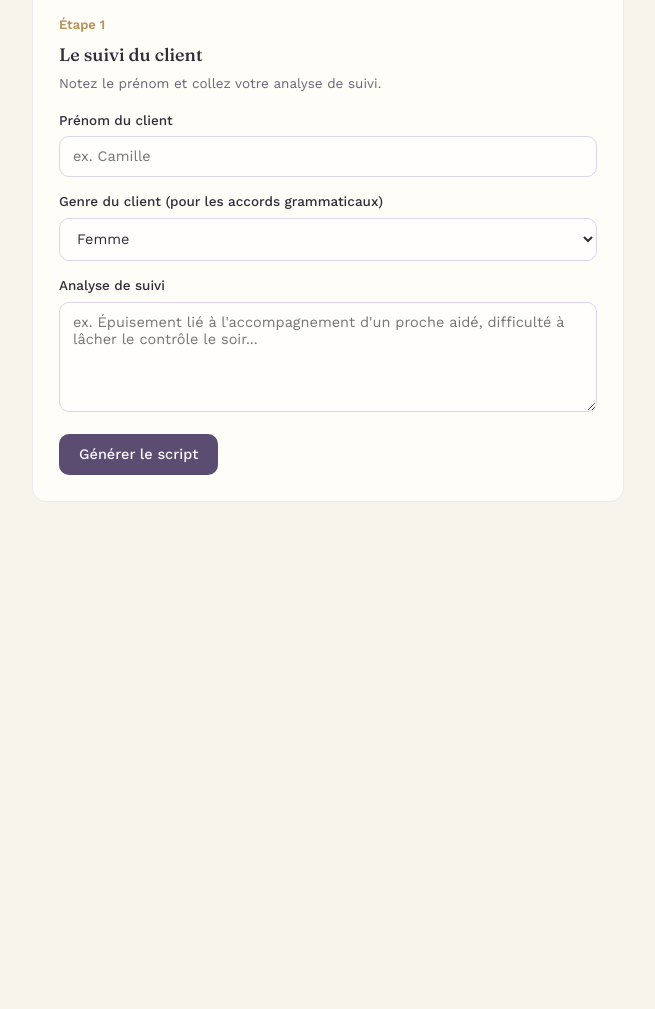
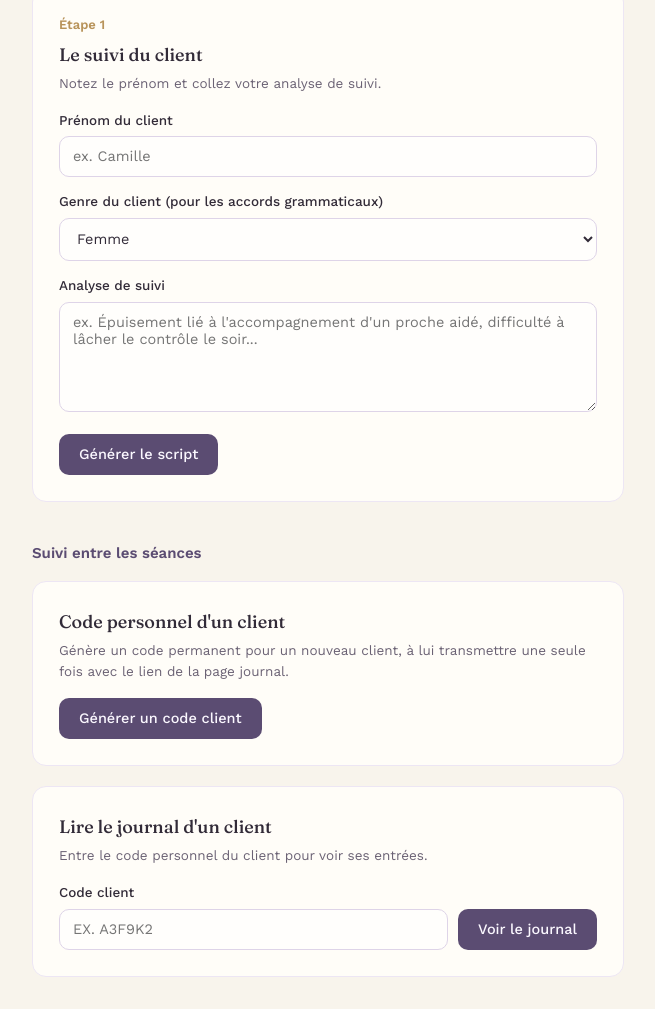
Before and after one commit to sophiebel69100-bit/autohypnose-app, a website: page praticienne.html in a window 1280 px wide. Shown: the part 303-1312 px from the top of the page, without its empty margins (312-967 px from the left). Before the commit the page ends 905 px from the top, so only its background shows below. Drawn offline with nearby package versions, Linux system fonts and the light colour scheme.

Commit message:
Update praticienne.html

```diff
--- a/praticienne.html
+++ b/praticienne.html
@@ -37,6 +37,7 @@
   .breath.actif { animation-duration: 4.5s; }
   .hero h1 { font-size: 26px; color: var(--lavande-fonce); }
   .hero p { color: var(--texte-doux); font-size: 15px; margin-top: 8px; }
+  .section-title { font-size: 15px; font-weight: 600; color: var(--lavande-fonce); margin: 40px 0 16px; }
   .card { background: var(--panel); border: 1px solid #EDE6F4; border-radius: var(--radius); padding: 26px; margin-bottom: 20px; }
   .step-label { font-size: 13px; color: var(--or); font-weight: 600; margin-bottom: 6px; }
   .card h3 { font-size: 18px; margin-bottom: 4px; }
@@ -50,10 +51,12 @@
   textarea.notes { min-height: 110px; }
   textarea.script { min-height: 220px; line-height: 1.6; }
   .field { margin-bottom: 14px; }
+  .row2 { display: flex; gap: 10px; align-items: flex-end; }
+  .row2 .field { flex: 1; margin-bottom: 0; }
   button.primary {
     background: var(--lavande-fonce); color: #FBF8FF; border: none; border-radius: 10px;
     padding: 12px 20px; font-family: 'Work Sans', sans-serif; font-size: 14.5px; font-weight: 500; cursor: pointer;
-    transition: background 0.15s ease;
+    transition: background 0.15s ease; white-space: nowrap;
   }
   button.primary:hover:not(:disabled) { background: var(--lavande); }
   button.primary:disabled { background: #C9C0D4; cursor: not-allowed; }
@@ -72,6 +75,16 @@
     border-top-color: #fff; border-radius: 50%; animation: spin 0.7s linear infinite; margin-right: 8px; vertical-align: -2px;
   }
   @keyframes spin { to { transform: rotate(360deg); } }
+  .entry {
+    border-bottom: 1px solid #EDE6F4; padding: 14px 0;
+  }
+  .entry:last-child { border-bottom: none; }
+  .entry-date { font-size: 12px; color: var(--texte-doux); margin-bottom: 4px; }
+  .entry-text { font-size: 14.5px; white-space: pre-wrap; }
+  .code-genere {
+    font-family: 'Fraunces', serif; font-size: 22px; color: var(--lavande-fonce); letter-spacing: 2px;
+    background: var(--lavande-pale); border-radius: 10px; padding: 10px 16px; text-align: center; margin-top: 10px;
+  }
 </style>
 </head>
 <body>
@@ -129,6 +142,32 @@
       <div class="code" id="shareCode"></div>
       <button class="ghost" onclick="nouvelleSeance()">Préparer une nouvelle séance</button>
     </div>
+  </div>
+
+  <div class="section-title">Suivi entre les séances</div>
+
+  <div class="card">
+    <h3>Code personnel d'un client</h3>
+    <div class="desc">Génère un code permanent pour un nouveau client, à lui transmettre une seule fois avec le lien de la page journal.</div>
+    <button class="primary" onclick="genererCodeClient()">Générer un code client</button>
+    <div id="codeClientResult" style="display:none">
+      <div class="code-genere" id="codeClientAffiche"></div>
+      <div class="desc" style="margin-top:10px;margin-bottom:0">Transmets ce code avec le lien de la page journal (celle en `/journal.html` sur ce même site).</div>
+    </div>
+  </div>
+
+  <div class="card">
+    <h3>Lire le journal d'un client</h3>
+    <div class="desc">Entre le code personnel du client pour voir ses entrées.</div>
+    <div class="row2">
+      <div class="field">
+        <label for="journalCode">Code client</label>
+        <input type="text" id="journalCode" placeholder="ex. A3F9K2" style="text-transform:uppercase">
+      </div>
+      <button class="primary" onclick="chargerJournal()" id="btnJournal">Voir le journal</button>
+    </div>
+    <div id="journalError"></div>
+    <div id="journalEntries"></div>
   </div>
 
 </div>
@@ -294,6 +333,44 @@ function nouvelleSeance() {
   window.currentAudio = null;
   window.scrollTo({ top: 0, behavior: 'smooth' });
 }
+
+function genererCodeClient() {
+  const code = genererCode();
+  document.getElementById('codeClientAffiche').textContent = code;
+  document.getElementById('codeClientResult').style.display = 'block';
+}
+
+async function chargerJournal() {
+  const btn = document.getElementById('btnJournal');
+  const code = document.getElementById('journalCode').value.trim().toUpperCase();
+  showError('journalError', '');
+  document.getElementById('journalEntries').innerHTML = '';
+  if (!code) { showError('journalError', 'Entrez un code client.'); return; }
+
+  btn.disabled = true;
+  btn.innerHTML = '<span class="spinner"></span>Chargement...';
+  try {
+    const res = await fetch('/.netlify/functions/get-journal?code=' + encodeURIComponent(code));
+    const data = await res.json();
+    if (!res.ok) throw new Error(data.error || 'Erreur inconnue');
+
+    if (!data.entries || data.entries.length === 0) {
+      document.getElementById('journalEntries').innerHTML = '<div class="desc" style="margin-top:14px">Aucune entrée pour ce code pour le moment.</div>';
+    } else {
+      const html = data.entries.slice().reverse().map(entry => {
+        const d = new Date(entry.date);
+        const dateStr = d.toLocaleDateString('fr-FR', { day: 'numeric', month: 'long', year: 'numeric', hour: '2-digit', minute: '2-digit' });
+        return `<div class="entry"><div class="entry-date">${dateStr}</div><div class="entry-text">${entry.text.replace(/</g, '&lt;')}</div></div>`;
+      }).join('');
+      document.getElementById('journalEntries').innerHTML = html;
+    }
+  } catch (err) {
+    showError('journalError', "Impossible de charger le journal : " + err.message);
+  } finally {
+    btn.disabled = false;
+    btn.textContent = 'Voir le journal';
+  }
+}
 </script>
 </body>
 </html>
```
